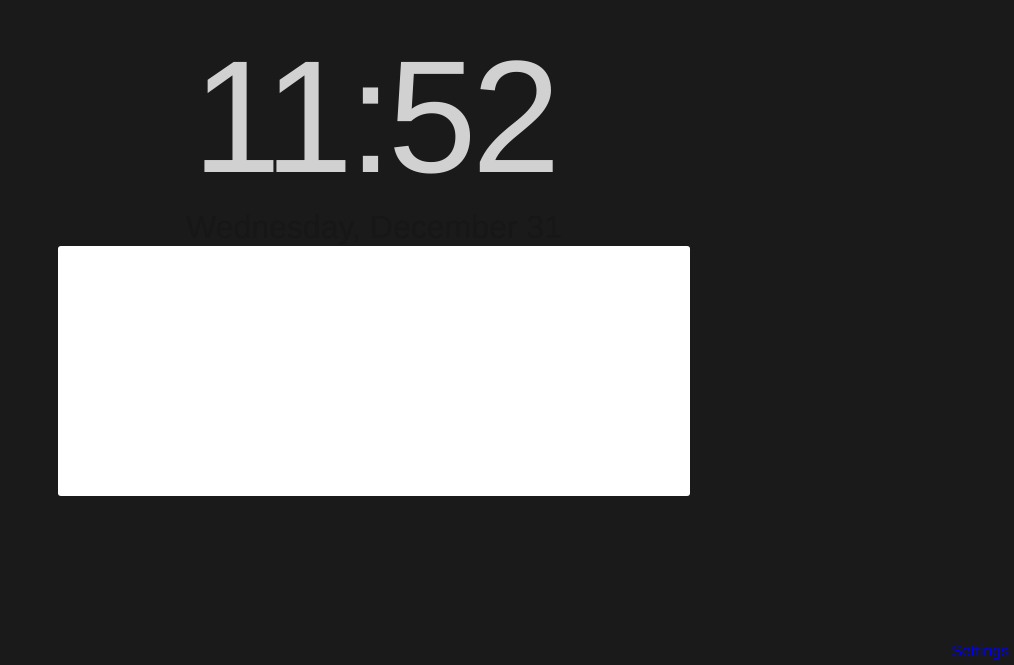
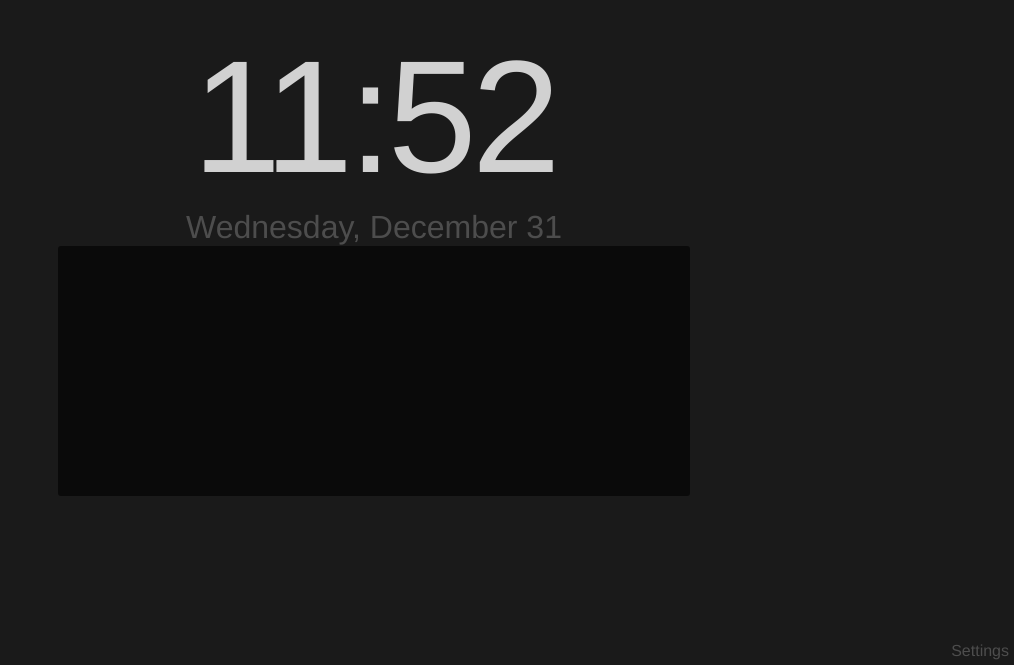
Before and after one commit to clayreimann/Better-New-Tab, a browser extension: page tab-page.html in a window 1280 px wide. Shown: the part 135-800 px from the top of the page, without its empty margins (266-1280 px from the left). Drawn offline with Linux system fonts and the light colour scheme.

Commit message:
updating some styles

```diff
--- a/css/app.css
+++ b/css/app.css
@@ -5,6 +5,13 @@ html {
   background-color: #1a1a1a;
   /*transition: background-color 0.25s;*/
   font-family: HelveticaNeue-UltraLight, 'Helvetica Neue UltraLight', 'Helvetica Neue', Open-Light, sans-serif;
+  -webkit-touch-callout: none;
+  -webkit-user-select: none;
+  -khtml-user-select: none;
+  -moz-user-select: none;
+  -ms-user-select: none;
+  user-select: none;
+  cursor: default;
 }
 
 .green { background-color: #6CC988; } /* green */
@@ -18,7 +25,16 @@ html {
 }
 
 .dark-text {
-  color: rgba(20, 20, 20, 0.5);
+  color: rgba(128, 128, 128, 0.5);
+  font-weight: lighter;
+}
+
+.green .dark-text,
+.blue .dark-text,
+.red .dark-text,
+.yellow .dark-text
+.purple .dark-text {
+  color: rgba(20, 20, 20, 0.8);
 }
 
 #clock {
@@ -50,14 +66,23 @@ html {
   width: 50%;
   height: 250px;
   resize: none;
+  color: white;
+  background-color: #0a0a0a;
   border-color: transparent;
+  padding: 8px;
   border-radius: 3px;
+  user-select:;
 }
 #note:focus {
   outline: 0;
 }
 .green #note { background-color: #3EA85E; } /* green */
+.green #note::selection { background-color: #308249; } /* green */
 .blue #note { background-color: #3EA4A8; } /* blue */
+.blue #note::selection { background-color: #308082; } /* blue */
 .red #note { background-color: #A65E3F; } /* red */
+.red #note::selection { background-color: #814931; } /* red */
 .yellow #note { background-color: #A39343; } /* yellow */
+.yellow #note::selection { background-color: #7F7234; } /* yellow */
 .purple #note { background-color: #7341A4; } /* purple */
+.purple #note::selection { background-color: #593380; } /* purple */
--- a/tab-page.html
+++ b/tab-page.html
@@ -13,12 +13,12 @@
   </div>
   <div id="location" class="dark-text">
   </div>
-  <div id="notes">
+  <div id="notes" class="light-text">
     <textarea id="note"></textarea>
   </div>
 
   <!-- Settings -->
-  <a href="#settings" id="settings-open">Settings</a>
+  <a href="#settings" id="settings-open" class="dark-text">Settings</a>
   <div id="settings">
     <h2>Settings</h2>
     <div id="content">
```
